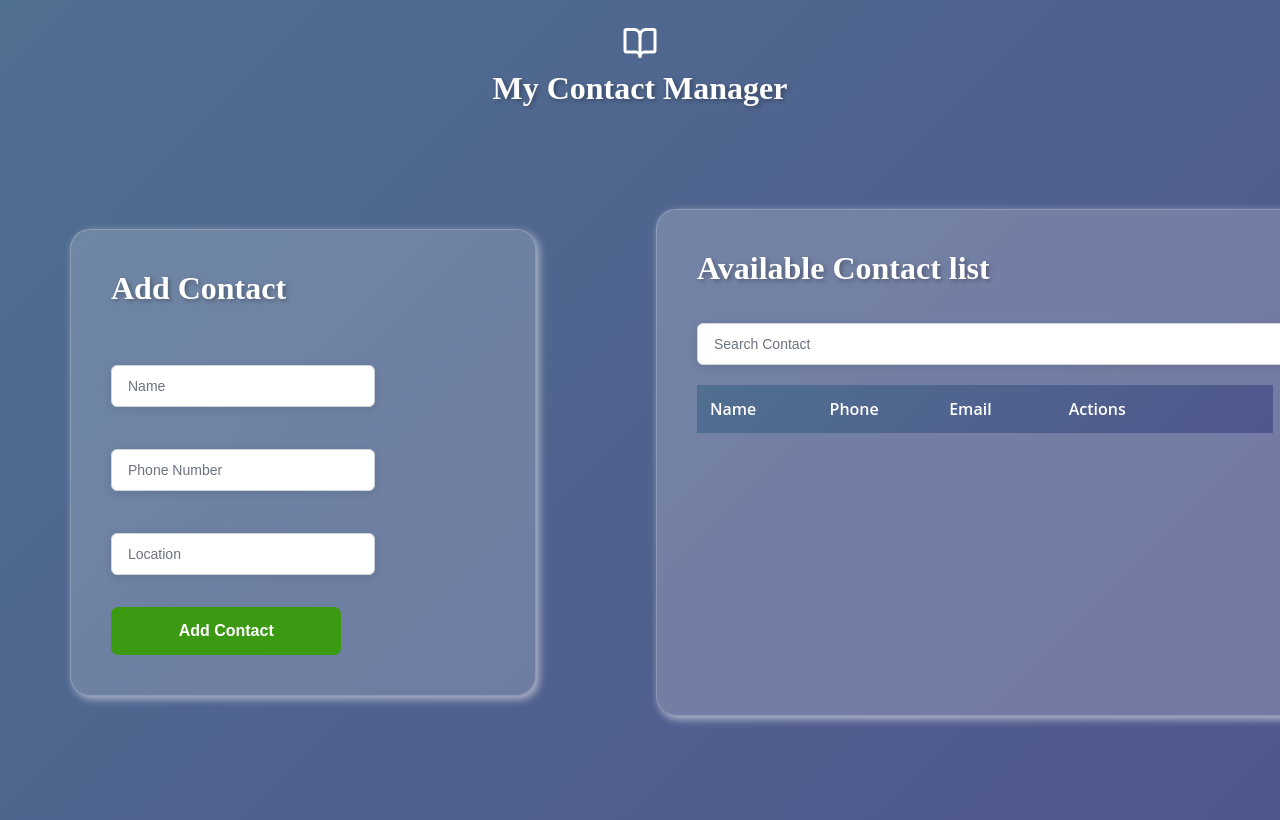
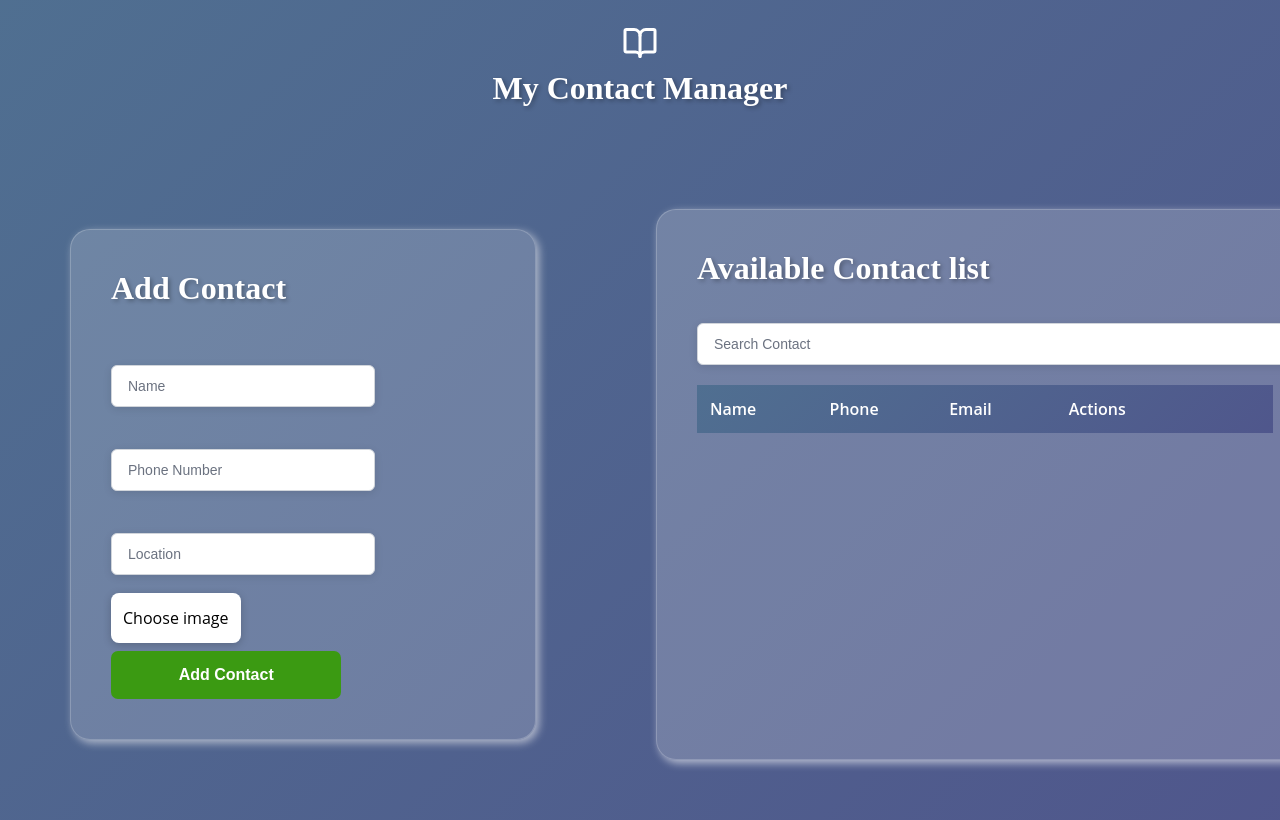
Before and after one commit to katze-a0/Contact-manager, a React (Vite) app: page / in a window 1280 px wide. Shown: the top 820 px of the page. Built offline with nearby package versions, Linux system fonts and the light colour scheme; a web font is replaced by a local one.

Commit message:
resolved

```diff
--- a/src/components/ContactAdder.jsx
+++ b/src/components/ContactAdder.jsx
@@ -1,9 +1,16 @@
 import React, { useState } from "react";
+
+import { UploadCloudIcon } from "lucide-react";
+
 
 const ContactAdder = (props) => {
   const [name, setName] = useState("");
   const [num, setNum] = useState("");
   const [location, setLocation] = useState("");
+
+
+
+  const [image, setImage] = useState("");
 
   const onClickHandler = () => {
     const contactdata_obj = {
@@ -11,6 +18,10 @@ const ContactAdder = (props) => {
       name: name,
       number: num,
       location: location,
+
+
+      image: image,
+
     };
     props.onContactAdded(contactdata_obj);
     localStorage.setItem("name", "value");
@@ -43,6 +54,13 @@ const ContactAdder = (props) => {
         />
         <br />
         <br />
+
+
+        <label for="file1" className='image_uploader'>Choose image</label>
+        <input type="file" id="file1" accept="image/*" />
+        <br />
+        <br />
+
         <button onClick={onClickHandler}>Add Contact</button>
       </div>
     </>
--- a/src/styles/app.css
+++ b/src/styles/app.css
@@ -269,6 +269,26 @@ button:hover {
   justify-content: center;
   gap: 8px;
 }
+
 .cancel_button:hover {
   background: #8c0c0c;
 }
+
+.cancel_butston:hover {
+  background: #8c0c0c;
+}
+input[type="file"] {
+  display: none;
+}
+.image_uploader {
+  margin-top: 20px;
+  margin-bottom: 30px;
+  padding: 14px 12px;
+  background: #fff;
+  border-radius: 8px;
+  box-shadow: 0 2px 8px rgba(0, 0, 0, 0.2);
+  cursor: pointer;
+}
+.image_uploader:hover {
+  background: #f3f4f6;
+}
```
Also changed, not shown: 1 other file (tests, documents, lock files or other folders).
